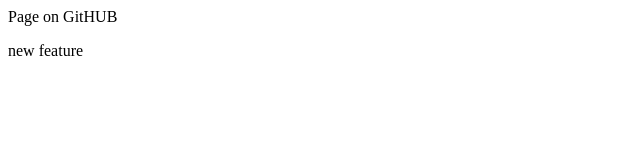
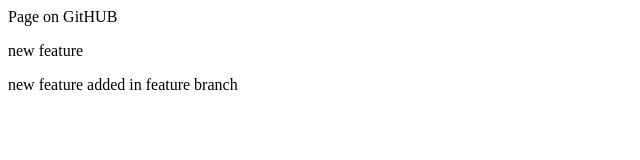
Before and after one commit to vhaska/lecture1, a plain HTML site: page index.html in a window 1280 px wide. Shown: the whole page, without its empty margins (0-640 px from the left). Drawn offline with Linux system fonts and the light colour scheme.

Commit message:
New content in branch feature

```diff
--- a/index.html
+++ b/index.html
@@ -4,4 +4,5 @@
 <body>
 	<p>Page on GitHUB</p>
 	<p>new feature</p>
+	<p>new feature added in feature branch</p>
 </body>
```
